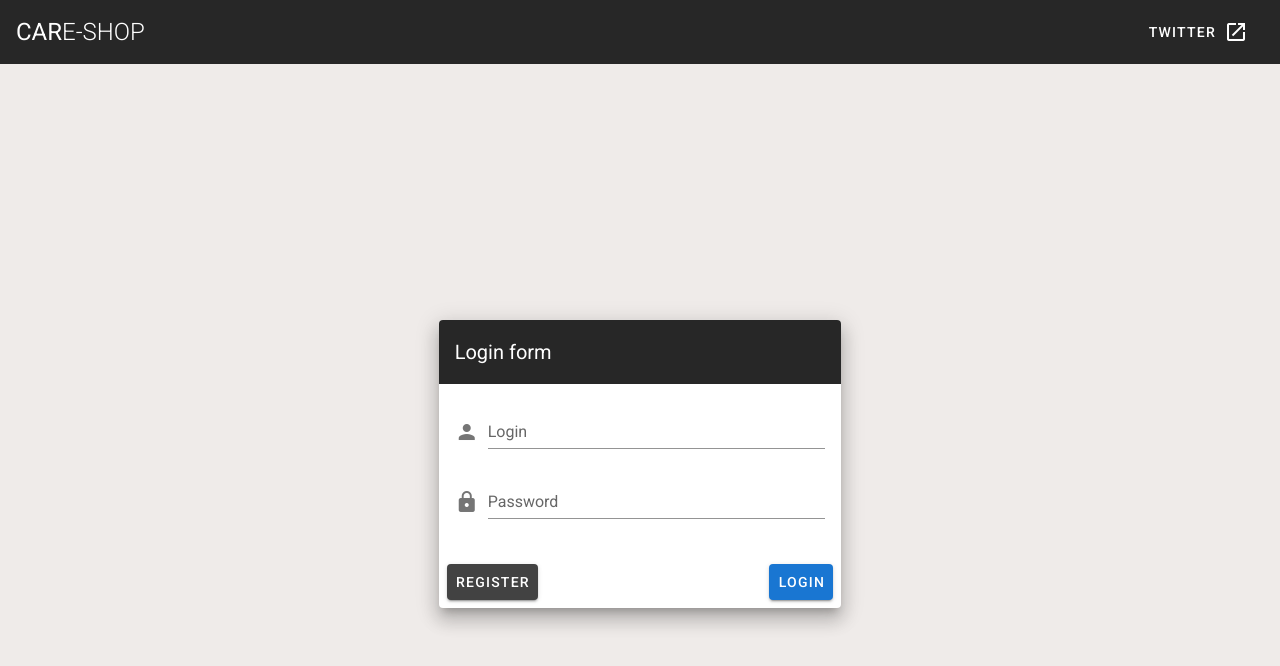
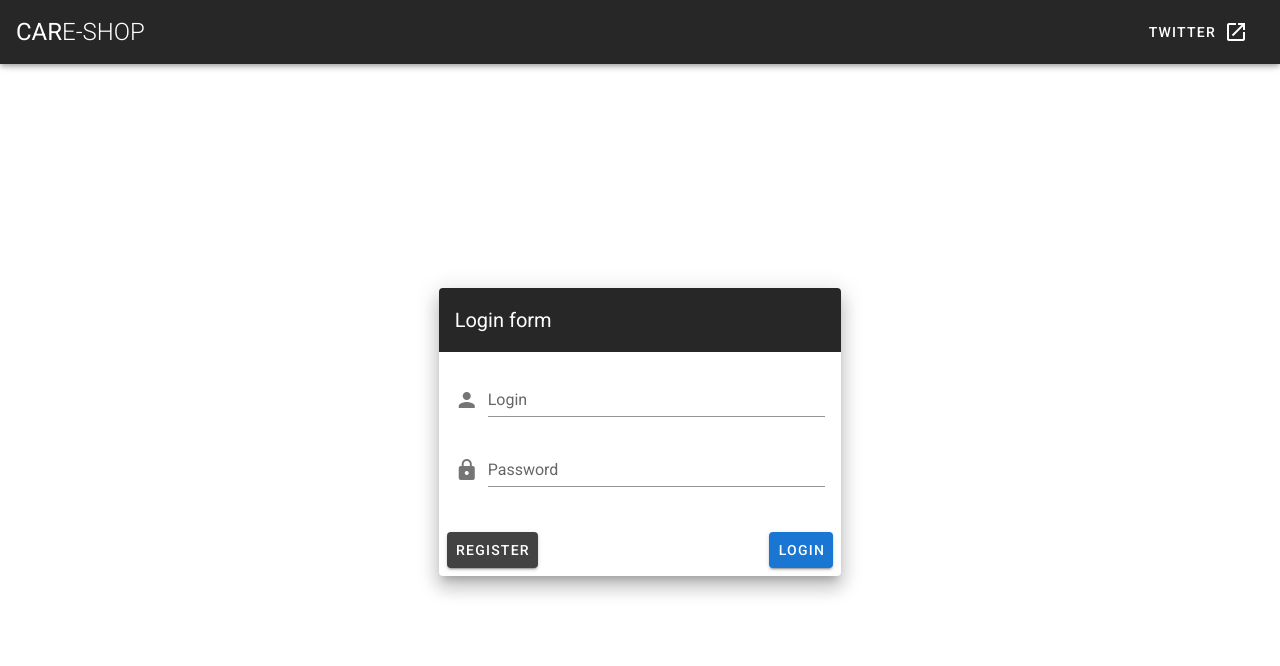
Before and after one commit to cdemoll/webavance2019, a Vue app: page /login in a window 1280 px wide. Shown: the top 666 px of the page. Built offline with nearby package versions, Linux system fonts and the light colour scheme.

Commit message:
Modified lits of files

```diff
--- a/src/components/Login.vue
+++ /dev/null
@@ -1,82 +0,0 @@
-/* eslint-disable space-before-function-paren */
-<template>
-  <v-app id="inspire">
-    <v-content>
-      <v-container class="fill-height brown lighten-5" fluid>
-        <v-row align="center" justify="center">
-          <v-col cols="12" sm="8" md="4">
-            <v-card class="elevation-12">
-              <v-toolbar dark flat>
-                <v-toolbar-title>Login form</v-toolbar-title>
-              </v-toolbar>
-              <v-card-text>
-                <v-form>
-                  <v-text-field
-                    label="Login"
-                    name="login"
-                    v-model="login"
-                    prepend-icon="person"
-                    type="text"
-                    :rules="rules.required"
-                    required
-                  ></v-text-field>
-                  <v-text-field
-                    label="Password"
-                    name="password"
-                    v-model="pswd"
-                    prepend-icon="lock"
-                    type="password"
-                    :rules="rules.required"
-                    required
-                  ></v-text-field>
-                </v-form>
-              </v-card-text>
-              <v-card-actions>
-                <v-btn color="secondary">
-                  <router-link
-                    to="/register"
-                    style="color: inherit; text-decoration: inherit;"
-                    >register</router-link
-                  >
-                </v-btn>
-                <v-spacer></v-spacer>
-                <v-btn color="primary">
-                  <router-link
-                    to="/dashboard"
-                    style="color: inherit; text-decoration: inherit;"
-                    >Login</router-link
-                  >
-                </v-btn>
-              </v-card-actions>
-            </v-card>
-          </v-col>
-        </v-row>
-      </v-container>
-    </v-content>
-  </v-app>
-</template>
-
-<script>
-export default {
-  name: 'Login',
-  data: () => ({
-    login: '',
-    pswd: '',
-    drawer: null,
-    rules: {
-      required: v => !!v || 'Login is required'
-    }
-  }),
-  methods: {
-    submit: function() {
-      this.$emit('loginData', this.login)
-      this.$emit('pswdData', this.pswd)
-      this.login = ''
-      this.pswd = ''
-    },
-    redirectTo: function(path) {
-      this.$router.push(path)
-    }
-  }
-}
-</script>
--- a/src/components/NavbarLogin.vue
+++ b/src/components/NavbarLogin.vue
@@ -1,4 +1,5 @@
 <template>
+  <div>
     <v-app-bar dark>
       <v-toolbar-title class="headline text-uppercase">
         <router-link
@@ -16,6 +17,7 @@
         <v-icon>mdi-open-in-new</v-icon>
       </v-btn>
     </v-app-bar>
+  </div>
 </template>
 
 <script>
--- a/src/components/Register.vue
+++ b/src/components/Register.vue
@@ -1,6 +1,4 @@
 <template>
-  <v-app id="inspire">
-    <v-content>
   <v-container class="fill-height" fluid>
     <v-row align="center" justify="center">
       <v-col cols="12" sm="8" md="4">
@@ -64,8 +62,6 @@
       </v-col>
     </v-row>
   </v-container>
-    </v-content>
-  </v-app>
 </template>
 
 <script>
--- a/src/views/DashboardView.vue
+++ b/src/views/DashboardView.vue
@@ -1,10 +1,8 @@
 <template>
-  <v-container class="fill-height brown lighten-5" fluid>
-    <div class="dashboard">
-      <h1>Dashboard</h1>
-      <p>This is a secure area</p>
-    </div>
-  </v-container>
+  <div class="dashboard">
+    <h1>Dashboard</h1>
+    <p>This is a secure area</p>
+  </div>
 </template>
 
 <script>
--- a/src/views/LoginView.vue
+++ b/src/views/LoginView.vue
@@ -1,17 +1,64 @@
 <template>
-  <Login @ />
+  <v-container class="fill-height" fluid>
+    <v-row align="center" justify="center">
+      <v-col cols="12" sm="8" md="4">
+        <v-card class="elevation-12">
+          <v-toolbar dark flat>
+            <v-toolbar-title>Login form</v-toolbar-title>
+          </v-toolbar>
+          <v-card-text>
+            <v-form>
+              <v-text-field
+                label="Login"
+                name="login"
+                v-model="input.login"
+                prepend-icon="person"
+                type="text"
+                required
+              ></v-text-field>
+              <v-text-field
+                label="Password"
+                name="password"
+                v-model="input.password"
+                prepend-icon="lock"
+                type="password"
+                required
+              ></v-text-field>
+            </v-form>
+          </v-card-text>
+          <v-card-actions>
+            <v-btn color="secondary">
+              <router-link
+                :to="{ name: 'register' }"
+                style="color: inherit; text-decoration: inherit;"
+                >Register</router-link
+              >
+            </v-btn>
+            <v-spacer></v-spacer>
+            <v-btn color="primary">
+              <router-link
+                :to="{ name: 'dashboard' }"
+                style="color: inherit; text-decoration: inherit;"
+                >Login</router-link
+              >
+            </v-btn>
+          </v-card-actions>
+        </v-card>
+      </v-col>
+    </v-row>
+  </v-container>
 </template>
 
 <script>
-import Login from '../components/Login'
-
 export default {
   name: 'LoginView',
-  components: {
-    Login
-  },
   data: () => ({
-    //
-  })
+    input: {
+      login: '',
+      password: ''
+    },
+    drawer: null
+  }),
+  methods: {}
 }
 </script>
```
Lines whose indentation alone changed are shown as unchanged.
